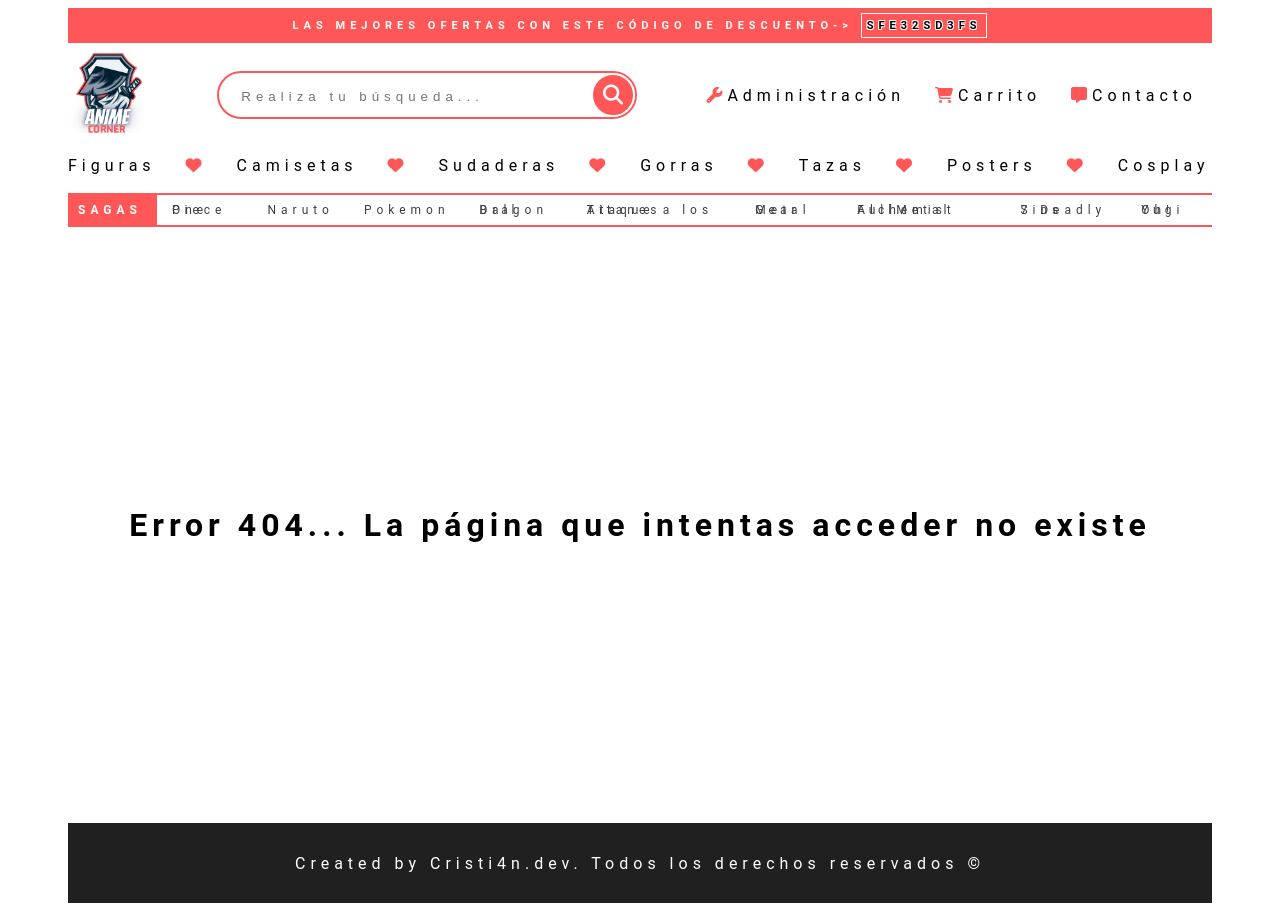
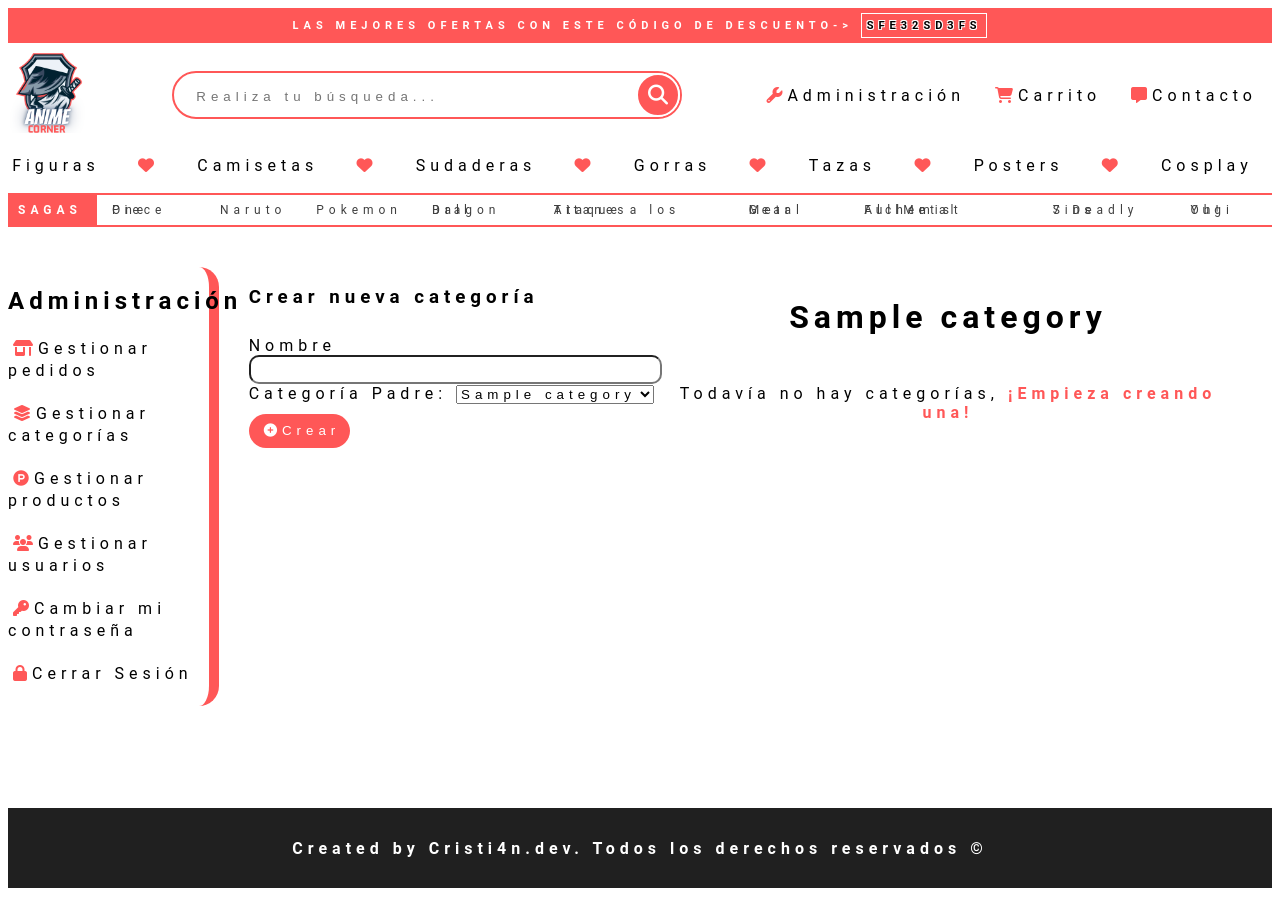
Before and after one commit to cristi4ndev/animecorner, a PHP site: page /animecorner/admin/categories?id=1 in a window 1280 px wide. After the commit the page ends 888 px from the top, so only its background shows below. Run offline with PHP 8.4, Linux system fonts and the light colour scheme; the visitor is signed in with stand-in values (Sample User, id 1); tables that the repository leaves empty or names only in its code hold one stand-in row (values such as "Sample post"); some libraries are stand-ins or nearby versions.

Commit message:
admin-categories

```diff
--- a/assets/css/styles.css
+++ b/assets/css/styles.css
@@ -188,53 +188,32 @@
 /************************ LAYOUT ***********************/
 
 body {
-    max-width: 2560px;
-
-    letter-spacing: 4px;
+   letter-spacing: 4px;
     font-family: "Avenir Next", Roboto, -apple-system,
         BlinkMacSystemFont, "Helvetica Neue", helvetica, segoe ui, arial,
         "PingFang SC", "miui", "Hiragino Sans GB", "Microsoft Yahei", sans-serif;
 
 
     color: black;
-    height: 100%;
+    margin: 8px 8px 0px 8px;
+
 }
 
 #main-container {
-    padding-left: 60px;
-    padding-right: 60px;
-    min-height: 100%;
+
+    min-height: 100vh;
     display: flex;
     flex-direction: column;
     justify-content: center;
-
-
-
-
+    max-width: 2560px;
 }
 
-/*********CONTENT********/
-
-#content {
-
-    padding: 0px;
-    align-content: center;
-    margin-top: 20px;
-    justify-content: center;
-    align-items: center;
-    height: 100%;
-
-    min-height: calc(100vh - 10vh - 164px);
-
-}
 
 /******HEADER ******/
 #before-content {
     background-color: #FF5757;
     color: rgb(255, 255, 255);
     letter-spacing: 5px;
-
-    grid-area: before-content;
     text-align: center;
     font-weight: bold;
     text-transform: uppercase;
@@ -257,21 +236,11 @@
 #header {
 
     padding-top: 10px;
-    min-height: 50px;
-    grid-area: header;
     display: flex;
     flex-direction: row;
     justify-content: space-between;
     justify-items: center;
     align-items: center;
-
-}
-
-#navbar {
-
-    min-height: 40px;
-    grid-area: navbar;
-
 
 }
 
@@ -381,27 +350,44 @@
 
 }
 
+/*********CONTENT********/
+
+#content {
+
+    padding: 0px;
+    align-content: center;
+    margin-top: 20px;
+    margin-bottom: 20px;
+    justify-content: center;
+    align-items: flex-start;
+    display: flex;
+    flex: 1;
+
+}
+
 
 /*********** ACCOUNT ***********/
 #create-address {
-    padding-top: 20px;
+
     display: flex;
+
     flex-direction: column;
     justify-content: flex-start;
     align-self: flex-start;
     gap: 10px;
     position: sticky;
     top: 10px;
+
 }
 
 
 #account {
 
     display: flex;
-    width: 100%;
+    flex: 1;
     justify-content: center;
-    align-items: center;
-    height: 100%;
+
+
 }
 
 #register {
@@ -539,7 +525,7 @@
     display: flex;
     flex-direction: row;
     justify-content: center;
-    align-items: center;
+    align-items: flex-start;
     grid-area: main-content-account;
     gap: 20px;
     margin-left: 30px;
@@ -556,6 +542,7 @@
     display: grid;
     grid-template-columns: 1fr 1fr 1fr;
     gap: 10px;
+
 
 }
 
@@ -581,7 +568,11 @@
     flex-direction: column;
     justify-content: center;
     align-items: center;
+    flex: 1;
 }
+
+
+
 
 /* SIDEBAR */
 
@@ -757,9 +748,46 @@
 
     min-height: 10vh;
     background-color: rgb(32, 32, 32);
-    margin-top: 20px;
+
     color: white;
     display: flex;
     justify-content: center;
     align-items: center;
 }
+
+
+/****************** ADMIN **************************/
+
+#categories-list {
+    display: flex;
+    flex-direction: column;
+    grid-template-columns: 1fr 1fr 1fr;
+    gap: 10px;
+    width: 100%;
+
+
+}
+
+#categories-list>div {
+    background-color: #ffffff;
+    padding: 20px;
+    border-radius: 5px;
+    border-top: 2px solid #FF5757;
+    border-left: 2px solid #FF5757;
+    border-right: 2px solid #a74e4e;
+    border-bottom: 2px solid #a74e4E;
+}
+
+#categories-container h1 {
+    padding: 10px;
+}
+
+
+
+#categories-container {
+    display: flex;
+    flex-direction: column;
+    justify-content: center;
+    align-items: center;
+    flex: 1;
+}
--- a/controllers/AdminController.php
+++ b/controllers/AdminController.php
@@ -15,6 +15,7 @@
     }
     public function register()
     {
+        Utils::isAdmin();
         try {
 
             $new_user = new Admin();
@@ -33,6 +34,7 @@
     }
     public function login()
     {
+        Utils::isAdmin();
         $adminTryingToLog = new Admin();
         $adminTryingToLog->setEmail($_POST['email']);
         try {
@@ -70,13 +72,13 @@
 
     public function summary()
     {
-
+        Utils::isAdmin();
         require_once 'views/admin/summary.php';
     }
 
     public function logout()
     {
-
+        Utils::isAdmin();
         unset($_SESSION['logged']);
 
         unset($_SESSION['user']);
@@ -84,13 +86,14 @@
     }
     public function password()
     {
+        Utils::isAdmin();
         require 'views/admin/password.php';
         Utils::deleteSession('error');
         Utils::deleteSession('response');
     }
     public function passwordChange()
     {
-
+        Utils::isAdmin();
         unset($_SESSION['error']);
         unset($_SESSION['response']);
         $old_password = $_POST['old-password'];
@@ -114,10 +117,49 @@
     }
 
     public function users(){
+        Utils::isAdmin();
         $admin = new Admin();
 
         $user_list = $admin->setId($_SESSION['user']['id'])->getUsers();
 
         require_once 'views/admin/users.php';
     }
+    public function categories(){
+        Utils::isAdmin();
+        require_once 'models/Category.php';
+        $category_model = new Category();
+
+        if (isset($_GET['id'])){
+            $category_model->setParent($_GET['id']);
+            $category_list = $category_model->getCategories();
+        }else {
+            $category_model->setParent(1);
+            $category_list = $category_model->getCategories();
+
+        }
+        $select_list = new Category();
+        $all_categories = $select_list->getAll();
+
+        require_once 'views/admin/categories.php';
+    }
+
+    public function create() {
+        Utils::isAdmin();
+        require_once 'models/Category.php';
+        if (isset($_POST['entity']) && $_POST['entity']=='category') {
+            $category_model = new Category();
+            $parent = "";
+            if (isset($_POST['parent']) && $_POST['parent']!='ninguna'){
+                $parent = $_POST['parent'];
+            }
+            $category_model->setName($_POST['name'])->setParent($parent);
+            $creation = $category_model->createCategory();
+            header("Location: " . base_url . "admin/categories&id=". $_POST['id']);
+
+        }
+        if (isset($_POST['entity']) && $_POST['entity']=='product') {
+
+        }
+
+    }
 }
--- a/controllers/CategoryController.php
+++ b/controllers/CategoryController.php
@@ -1,6 +1,12 @@
 <?php
+
+require_once 'models/Category.php';
+
 class CategoryController {
     public function index(){
         require_once 'views/category/category.php';
     }
+    public function create(){
+        $new_category = new Category();
+    }
 }
--- a/helpers/Utils.php
+++ b/helpers/Utils.php
@@ -21,4 +21,14 @@
 
 		return $name;
 	}
+
+    public static function getCategoryName($id) {
+
+        $cat_model = new Category();
+        $cat_model->setId($id);
+        $category = $cat_model->getOne();
+
+
+        return $category['name'];
+    }
 }
--- a/models/Admin.php
+++ b/models/Admin.php
@@ -193,6 +193,13 @@
             return false;
         }
     }
+    public function getCategories(){
+
+    }
+    public function createCategory(){
+
+    }
+
 
 
 }
--- a/models/Category.php
+++ b/models/Category.php
@@ -1,11 +1,14 @@
 <?php
 
-class User {
+class Category
+{
     private $id;
     private $name;
     private $parent;
+    private $db;
 
-    public function __construct() {
+    public function __construct()
+    {
         $this->db = Database::connect();
     }
 
@@ -64,4 +67,80 @@
 
         return $this;
     }
+
+    public function getTopCategories()
+    {
+        $sql = "SELECT * FROM categories WHERE parent={$this->getParent()}";
+        $result = $this->db->query($sql);
+
+        if ($result && $result->num_rows > 0) {
+            $categories = array();
+            while ($row = $result->fetch_assoc()) {
+                $categories[] = $row;
+            }
+            return $categories;
+        } else {
+            return false;
+        }
+    }
+
+    public function getOne()
+    {
+        $sql = "SELECT * FROM categories WHERE id={$this->getId()}";
+        $result = $this->db->query($sql);
+        if ($result && $result->num_rows == 1) {
+            return $result->fetch_assoc();
+        } else {
+            return false;
+        }
+    }
+
+    public function getAll()
+    {
+        $sql = "SELECT * FROM categories ORDER BY name";
+
+        $result = $this->db->query($sql);
+
+        if ($result && $result->num_rows > 0) {
+            $categories = array();
+            while ($row = $result->fetch_assoc()) {
+                $categories[] = $row;
+            }
+
+            return $categories;
+        } else {
+            return false;
+        }
+    }
+
+
+    public function getCategories()
+    {
+        $sql = "SELECT * FROM categories WHERE parent={$this->getParent()}";
+
+        $result = $this->db->query($sql);
+
+        if ($result && $result->num_rows > 0) {
+            $categories = array();
+            while ($row = $result->fetch_assoc()) {
+                $categories[] = $row;
+            }
+
+            return $categories;
+        } else {
+            return false;
+        }
+    }
+
+    public function createCategory()
+    {
+        $sql = "INSERT INTO categories VALUES (null,'{$this->getName()}','{$this->getParent()}')";
+        $result = $this->db->query($sql);
+
+        if ($result) {
+            return true;
+        } else {
+            return false;
+        }
+    }
 }
--- /dev/null
+++ b/views/admin/categories.php
@@ -0,0 +1,77 @@
+<div id="account-content">
+    <?php require_once 'views/admin/category-block.php' ?>
+    <div id='main-content-account'>
+        <div id="create-address">
+            <h3>Crear nueva categoría</h3>
+            <form method="POST" action="<?= base_url ?>admin/create" class="st2-form">
+                <div style="display: none;" class="st2-form-group">
+                    <label for="entity">Entidad</label>
+                    <input value="category" type="hidden" name="entity" required>
+                </div>
+                <div class="st2-form-group">
+                    <label for="name">Nombre</label>
+                    <input type="text" name="name" required>
+                </div>
+                <div class="st2-form-group">
+                    <label for="parent">Categoría Padre:</label>
+                    <select name="parent" id="parent">
+                        <option value="1">Inicio</option>
+                        <?php
+                        foreach ($all_categories as $category) {
+                            echo "<option " . ($category['id'] == $_GET['id'] ? 'selected' : '') . " value='" . $category["id"] . "'>" . $category["name"] . "</option>";
+                        }
+                        ?>
+                    </select>
+                </div>
+
+                <button class="primary-button" type="submit"><i class="fa-solid fa-circle-plus"></i>Crear</button>
+            </form>
+            <?php if (isset($_SESSION['error'])) echo $_SESSION['error']; ?>
+
+        </div>
+        <div id="categories-container">
+            <div>
+                <?php
+                if (isset($_GET['id'])) {
+                    $category_name = Utils::getCategoryName($_GET['id']);
+                    echo "<h1>{$category_name}</h1>";
+                } else     echo "<h1>Inicio</h1>"
+                ?>
+
+            </div>
+
+            <div id="categories-list">
+
+                <?php
+
+                if ($category_list) {
+                    echo "
+                        <div class='table-container'>
+                            <div class='table-headings'>
+                            <div class='table-heading'>id</div>
+                            <div class='table-heading'>Nombre</div>
+                            <div class='table-heading'>Categoría Superior</div>
+                        </div>
+            ";
+                    foreach ($category_list as $category) {
+                        $parent_name = Utils::getCategoryName($category['parent']);
+
+                        echo "
+                            <div class='table-rows'>
+                                <div class='table-cell'>{$category['id']}</div>
+                                <div class='table-cell'><a href='<?= base_url ?>admin/categories&id=<?={$category['id']}?>'> {$category['name']} </a></div>
+                                <div class='table-cell'>{$parent_name}</div>
+                            </div>
+                             ";
+                    }
+                } else {
+                    echo "<p style='text-align:center'>Todavía no hay categorías, <strong>¡Empieza creando una!</p>";
+                }
+                ?>
+            </div>
+        </div>
+    </div>
+
+
+</div>
+</div>
--- a/views/admin/category-block.php
+++ b/views/admin/category-block.php
@@ -2,11 +2,11 @@
     <h1>Administración</h1>
     <ul id="category-block">
         <li><i class="fa-solid fa-shop"></i>Gestionar pedidos</li>
-        <li><i class="fa-solid fa-layer-group"></i>Gestionar categorías</li>
+        <li><a href="<?=base_url?>admin/categories"><i class="fa-solid fa-layer-group"></i>Gestionar categorías</a></li>
         <li><i class="fa-brands fa-product-hunt"></i>Gestionar productos</li>
-        <a href="<?=base_url?>admin/users"><i class="fa-solid fa-users"></i>Gestionar usuarios</li></a>
-        <a href="<?=base_url?>admin/password"><li><i class="fa-solid fa-key"></i>Cambiar mi contraseña</li></a>
-        <a href="<?=base_url?>admin/logout"><li><i class="fa-solid fa-lock"></i>Cerrar Sesión</li></a>
+        <li><a href="<?=base_url?>admin/users"><i class="fa-solid fa-users"></i>Gestionar usuarios</a></li>
+        <li><a href="<?=base_url?>admin/password"><i class="fa-solid fa-key"></i>Cambiar mi contraseña</a></li>
+        <li><a href="<?=base_url?>admin/logout"><i class="fa-solid fa-lock"></i>Cerrar Sesión</a></li>
 
     </ul>
 </aside>
--- a/views/admin/users.php
+++ b/views/admin/users.php
@@ -26,4 +26,5 @@
 
 
         </div>
-        </div>
+    </div>
+</div>
--- a/views/user/addresses.php
+++ b/views/user/addresses.php
@@ -53,3 +53,4 @@
         </div>
         </div>
     </div>
+    </div>
--- a/views/user/category-block.php
+++ b/views/user/category-block.php
@@ -2,9 +2,9 @@
     <h1>Mi cuenta</h1>
     <ul id="category-block">
         <li><i class="fa-solid fa-receipt"></i>Mis pedidos</li>
-        <a href="<?=base_url?>user/addresses"><li><i class="fa-solid fa-location-dot"></i>Mis direcciones</li></a>
-        <a href="<?=base_url?>user/password"><li><i class="fa-solid fa-key"></i>Cambiar mi contraseña</li></a>
-        <a href="<?=base_url?>user/logout"><li><i class="fa-solid fa-lock"></i>Cerrar Sesión</li></a>
+        <li><a href="<?=base_url?>user/addresses"><i class="fa-solid fa-location-dot"></i>Mis direcciones</a></li>
+        <li><a href="<?=base_url?>user/password"><i class="fa-solid fa-key"></i>Cambiar mi contraseña</a></li>
+        <li><a href="<?=base_url?>user/logout"><i class="fa-solid fa-lock"></i>Cerrar Sesión</a></li>
 
     </ul>
 </aside>
```
